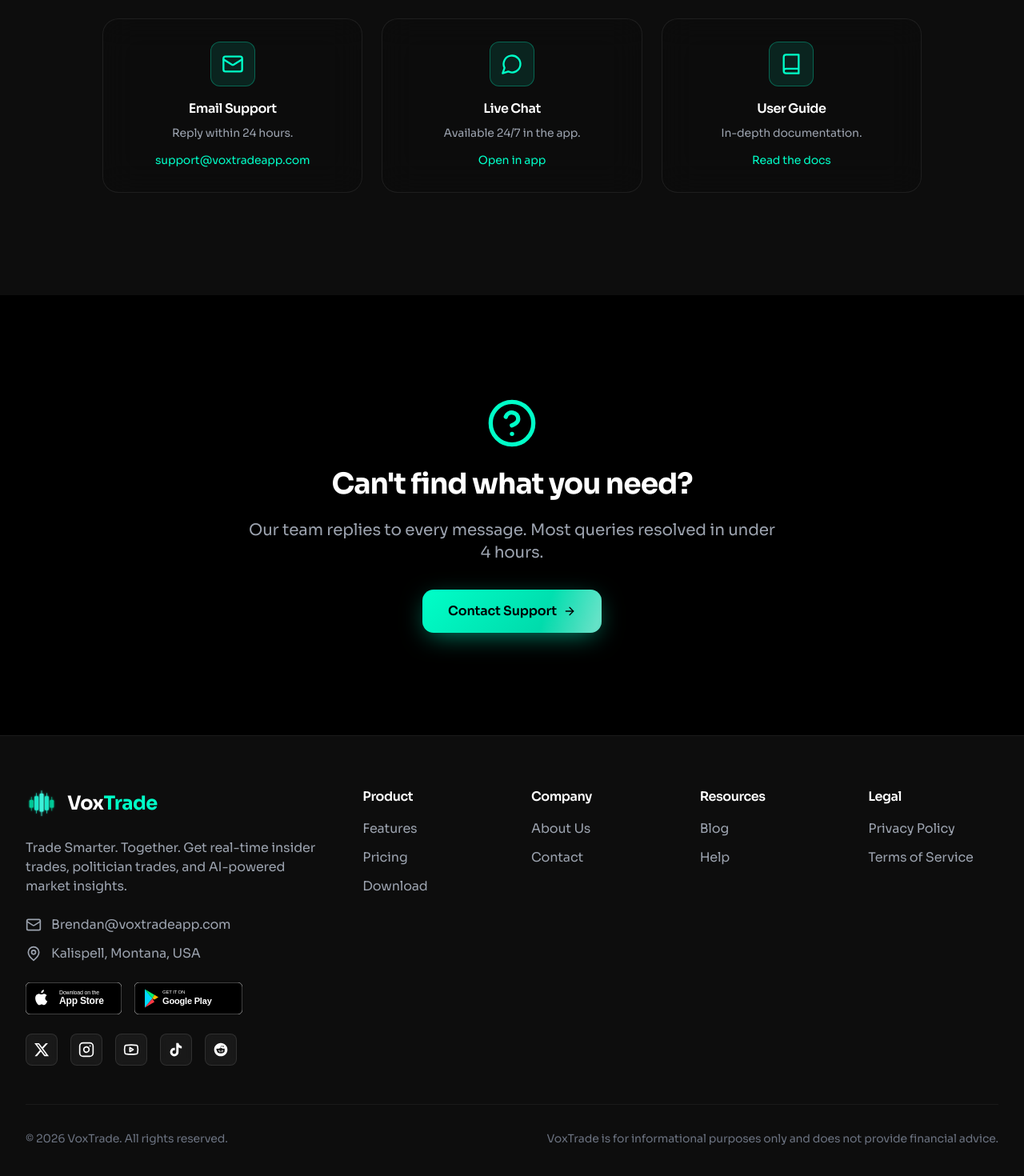
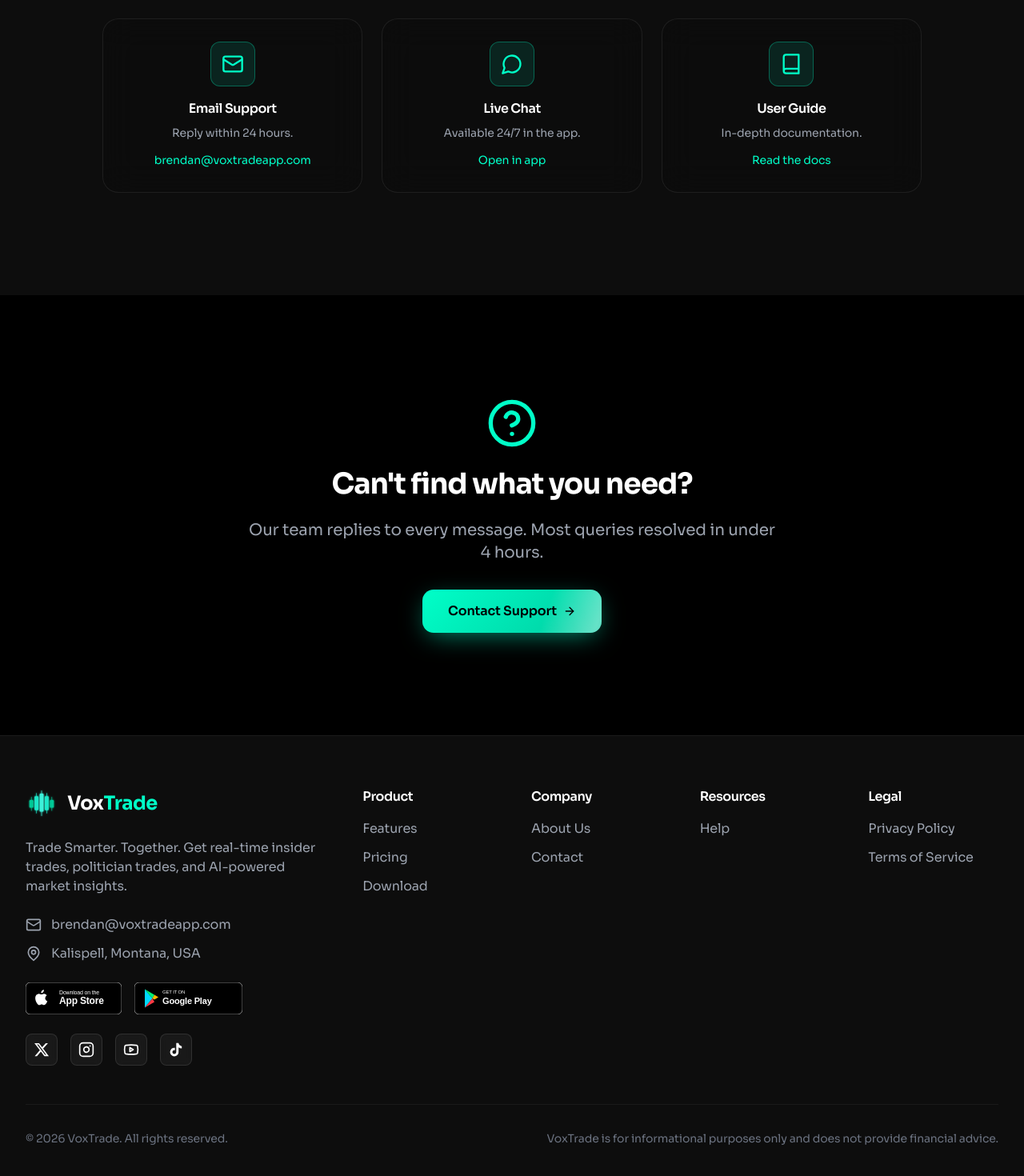
Before and after one commit to Hassan663/voxtrade_Website, a Next.js app in the folder frontend/: page /help in a window 1280 px wide. Shown: the part 2787-4257 px from the top of the page at 80% size. Built offline with nearby package versions, Linux system fonts and the light colour scheme.

Commit message:
Update contact info, remove biometric/blog/reddit, brand AIChatBot icon, MT governing law

```diff
--- a/frontend/src/app/about/page.tsx
+++ b/frontend/src/app/about/page.tsx
@@ -77,7 +77,7 @@ export default function AboutPage() {
               <h2 className="text-4xl font-bold mb-6">Our Story</h2>
               <div className="space-y-4 text-gray-400">
                 <p>
-                  VoxTrade started in 2024 when our founder noticed something troubling:
+                  VoxTrade started in 2025 when our founder noticed something troubling:
                   while institutional investors had real-time access to insider trading data
                   and political trade disclosures, retail investors were left in the dark.
                 </p>
--- a/frontend/src/app/blog/page.tsx
+++ b/frontend/src/app/blog/page.tsx
@@ -2,7 +2,6 @@
 
 import { motion } from 'framer-motion'
 import { Calendar, Clock, ArrowRight, TrendingUp, User } from 'lucide-react'
-import Link from 'next/link'
 import Navbar from '@/components/Navbar'
 import Footer from '@/components/Footer'
 
@@ -131,7 +130,7 @@ export default function BlogPage() {
             whileInView={{ opacity: 1, y: 0 }}
             viewport={{ once: true }}
           >
-            <Link href={`/blog/${featuredPost.slug}`}>
+            <div>
               <div className="grid lg:grid-cols-2 gap-8 bg-dark-100 rounded-2xl border border-dark-400 overflow-hidden hover:border-primary/50 transition-all">
                 {/* Image */}
                 <div className="h-64 lg:h-auto bg-gradient-to-br from-primary/20 to-primary/5 flex items-center justify-center">
@@ -163,7 +162,7 @@ export default function BlogPage() {
                   </div>
                 </div>
               </div>
-            </Link>
+            </div>
           </motion.div>
         </div>
       </section>
@@ -180,7 +179,7 @@ export default function BlogPage() {
                 viewport={{ once: true }}
                 transition={{ delay: index * 0.1 }}
               >
-                <Link href={`/blog/${post.slug}`}>
+                <div>
                   <div className="card h-full flex flex-col group">
                     {/* Thumbnail */}
                     <div className="h-48 bg-gradient-to-br from-primary/10 to-primary/5 rounded-xl mb-4 flex items-center justify-center">
@@ -202,7 +201,7 @@ export default function BlogPage() {
                       <span>{post.readTime}</span>
                     </div>
                   </div>
-                </Link>
+                </div>
               </motion.article>
             ))}
           </div>
--- a/frontend/src/app/contact/page.tsx
+++ b/frontend/src/app/contact/page.tsx
@@ -32,13 +32,13 @@ export default function ContactPage() {
     {
       icon: Mail,
       title: 'Email Us',
-      value: 'support@voxtradeapp.com',
+      value: 'brendan@voxtradeapp.com',
       description: 'We respond within 24 hours',
     },
     {
       icon: MapPin,
       title: 'Location',
-      value: 'Denver, Colorado',
+      value: 'Kalispell, Montana, USA',
       description: 'United States',
     },
     {
@@ -239,10 +239,10 @@ export default function ContactPage() {
                   For urgent billing or account issues, email us directly:
                 </p>
                 <a
-                  href="mailto:urgent@voxtradeapp.com"
+                  href="mailto:brendan@voxtradeapp.com"
                   className="text-primary font-medium hover:underline"
                 >
-                  urgent@voxtradeapp.com
+                  brendan@voxtradeapp.com
                 </a>
               </div>
             </motion.div>
--- a/frontend/src/app/download/page.tsx
+++ b/frontend/src/app/download/page.tsx
@@ -26,7 +26,7 @@ export default function DownloadPage() {
   const reasons = [
     { icon: Zap, title: 'Real-Time Data', desc: 'SEC filings, news, and price action streamed live to your device.' },
     { icon: Bell, title: 'Push Alerts', desc: 'Be the first to know about every market-moving signal.' },
-    { icon: Shield, title: 'Bank-Level Security', desc: 'AES-256 encryption, biometric login, zero-knowledge architecture.' },
+    { icon: Shield, title: 'Bank-Level Security', desc: 'AES-256 encryption, zero-knowledge architecture.' },
   ]
 
   const reviews = [
--- a/frontend/src/app/features/page.tsx
+++ b/frontend/src/app/features/page.tsx
@@ -123,7 +123,7 @@ export default function FeaturesPage() {
         {
           icon: Shield,
           title: 'Bank-Level Security',
-          description: 'AES-256 encryption at rest, TLS 1.3 in transit, biometric auth, and zero-knowledge architecture.',
+          description: 'AES-256 encryption at rest, TLS 1.3 in transit, and zero-knowledge architecture.',
           color: 'from-gray-500 to-slate-500',
         },
       ],
--- a/frontend/src/app/help/page.tsx
+++ b/frontend/src/app/help/page.tsx
@@ -223,7 +223,7 @@ export default function HelpPage() {
 
           <div className="grid md:grid-cols-3 gap-6 max-w-5xl mx-auto">
             <motion.a
-              href="mailto:support@voxtradeapp.com"
+              href="mailto:brendan@voxtradeapp.com"
               initial={{ opacity: 0, y: 20 }}
               whileInView={{ opacity: 1, y: 0 }}
               viewport={{ once: true }}
@@ -235,7 +235,7 @@ export default function HelpPage() {
               </div>
               <h3 className="font-semibold mb-2">Email Support</h3>
               <p className="text-gray-400 text-sm mb-3">Reply within 24 hours.</p>
-              <span className="text-primary text-sm">support@voxtradeapp.com</span>
+              <span className="text-primary text-sm">brendan@voxtradeapp.com</span>
             </motion.a>
 
             <motion.div
@@ -284,7 +284,7 @@ export default function HelpPage() {
             <p className="text-xl text-gray-400 mb-8 max-w-2xl mx-auto">
               Our team replies to every message. Most queries resolved in under 4 hours.
             </p>
-            <Link href="mailto:support@voxtradeapp.com" className="btn-primary inline-flex items-center gap-2">
+            <Link href="mailto:brendan@voxtradeapp.com" className="btn-primary inline-flex items-center gap-2">
               Contact Support <ArrowRight className="w-4 h-4" />
             </Link>
           </motion.div>
--- a/frontend/src/app/privacy/page.tsx
+++ b/frontend/src/app/privacy/page.tsx
@@ -129,8 +129,8 @@ export default function PrivacyPage() {
                     If you have questions about this Privacy Policy, please contact us at:
                   </p>
                   <div className="mt-4 bg-dark-100 rounded-xl p-6 border border-dark-400">
-                    <p className="text-gray-300">Email: privacy@voxtradeapp.com</p>
-                    <p className="text-gray-300">Address: Denver, Colorado, USA</p>
+                    <p className="text-gray-300">Email: brendan@voxtradeapp.com</p>
+                    <p className="text-gray-300">Address: Kalispell, Montana, USA</p>
                   </div>
                 </section>
               </div>
--- a/frontend/src/app/terms/page.tsx
+++ b/frontend/src/app/terms/page.tsx
@@ -150,7 +150,7 @@ export default function TermsPage() {
                   <h2 className="text-2xl font-semibold mb-4 text-primary">12. Governing Law</h2>
                   <p className="text-gray-300 leading-relaxed">
                     These terms shall be governed by and construed in accordance with the laws of
-                    the State of Colorado, without regard to conflict of law provisions.
+                    the State of Montana, without regard to conflict of law provisions.
                   </p>
                 </section>
 
@@ -160,8 +160,8 @@ export default function TermsPage() {
                     For questions about these Terms of Service:
                   </p>
                   <div className="mt-4 bg-dark-100 rounded-xl p-6 border border-dark-400">
-                    <p className="text-gray-300">Email: legal@voxtradeapp.com</p>
-                    <p className="text-gray-300">Address: Denver, Colorado, USA</p>
+                    <p className="text-gray-300">Email: brendan@voxtradeapp.com</p>
+                    <p className="text-gray-300">Address: Kalispell, Montana, USA</p>
                   </div>
                 </section>
               </div>
--- a/frontend/src/components/AIChatBot.tsx
+++ b/frontend/src/components/AIChatBot.tsx
@@ -123,7 +123,18 @@ const AIChatBot = () => {
               exit={{ rotate: 90, opacity: 0 }}
               className="relative"
             >
-              <BrainCircuit className="w-6 h-6 sm:w-7 sm:h-7 text-black" strokeWidth={2.5} />
+              <svg width="30" height="30" viewBox="0 0 100 100" fill="none" xmlns="http://www.w3.org/2000/svg" className="w-7 h-7 sm:w-8 sm:h-8">
+                <rect x="17.2" y="30" width="1.6" height="44" rx="0.8" fill="#0a0a0a"/>
+                <rect x="33.2" y="18" width="1.6" height="64" rx="0.8" fill="#0a0a0a"/>
+                <rect x="49.2" y="10" width="1.6" height="80" rx="0.8" fill="#0a0a0a"/>
+                <rect x="65.2" y="18" width="1.6" height="64" rx="0.8" fill="#0a0a0a"/>
+                <rect x="81.2" y="30" width="1.6" height="44" rx="0.8" fill="#0a0a0a"/>
+                <rect x="12" y="40" width="12" height="24" rx="3" fill="#0a0a0a"/>
+                <rect x="28" y="28" width="12" height="44" rx="3" fill="#0a0a0a"/>
+                <rect x="44" y="20" width="12" height="56" rx="3" fill="#0a0a0a"/>
+                <rect x="60" y="28" width="12" height="44" rx="3" fill="#0a0a0a"/>
+                <rect x="76" y="40" width="12" height="24" rx="3" fill="#0a0a0a"/>
+              </svg>
             </motion.span>
           )}
         </AnimatePresence>
--- a/frontend/src/components/FAQ.tsx
+++ b/frontend/src/components/FAQ.tsx
@@ -147,7 +147,7 @@ const FAQ = () => {
         >
           <p className="text-gray-400 mb-4">Still have questions?</p>
           <a
-            href="mailto:support@voxtradeapp.com"
+            href="mailto:brendan@voxtradeapp.com"
             className="text-primary hover:text-primary-600 font-semibold transition-colors"
           >
             Contact our support team →
--- a/frontend/src/components/Footer.tsx
+++ b/frontend/src/components/Footer.tsx
@@ -17,12 +17,6 @@ const TikTokIcon: ComponentType<{ className?: string }> = ({ className }) => (
   </svg>
 )
 
-const RedditIcon: ComponentType<{ className?: string }> = ({ className }) => (
-  <svg className={className} fill="currentColor" viewBox="0 0 24 24" aria-hidden="true">
-    <path d="M12 2C6.48 2 2 6.48 2 12s4.48 10 10 10 10-4.48 10-10S17.52 2 12 2zm5.8 11.33c.02.14.03.29.03.44 0 2.24-2.61 4.06-5.83 4.06s-5.83-1.82-5.83-4.06c0-.15.01-.3.03-.44-.51-.23-.86-.74-.86-1.33 0-.81.66-1.47 1.47-1.47.41 0 .78.17 1.05.44.93-.64 2.17-1.03 3.52-1.06l.72-3.24c.02-.09.07-.17.14-.22s.16-.07.25-.05l2.28.5c.15-.31.47-.53.84-.53.52 0 .94.42.94.94s-.42.94-.94.94-.94-.42-.94-.94l-2.04-.45-.63 2.87c1.32.04 2.53.43 3.45 1.06.27-.27.64-.44 1.05-.44.81 0 1.47.66 1.47 1.47 0 .59-.35 1.1-.86 1.33zM9.5 12.5c-.55 0-1 .45-1 1s.45 1 1 1 1-.45 1-1-.45-1-1-1zm5 0c-.55 0-1 .45-1 1s.45 1 1 1 1-.45 1-1-.45-1-1-1zm-4.75 3.38c.2.12.45.06.57-.14.34-.58 1.12-.97 2.04-.97s1.7.39 2.04.97c.12.2.37.26.57.14.2-.12.26-.37.14-.57-.47-.8-1.48-1.33-2.75-1.33s-2.28.53-2.75 1.33c-.12.2-.06.45.14.57z" />
-  </svg>
-)
-
 const Footer = () => {
   const footerLinks = {
     product: [
@@ -35,7 +29,6 @@ const Footer = () => {
       { name: 'Contact', href: '/contact' },
     ],
     resources: [
-      { name: 'Blog', href: '/blog' },
       { name: 'Help', href: '/help' },
     ],
     legal: [
@@ -49,7 +42,6 @@ const Footer = () => {
     { icon: Instagram, href: 'https://www.instagram.com/p/DYfihWwgvGn/', label: 'Instagram' },
     { icon: Youtube, href: 'https://www.youtube.com/channel/UC_PX5goQV27D3PQnRTxd54w', label: 'YouTube' },
     { icon: TikTokIcon, href: 'https://www.tiktok.com/@voxtradeapp?lang=en', label: 'TikTok' },
-    { icon: RedditIcon, href: 'https://www.reddit.com/user/VoxTradeApp/', label: 'Reddit' },
   ]
 
   return (
@@ -94,9 +86,9 @@ const Footer = () => {
 
             {/* Contact Info */}
             <div className="space-y-3 w-full md:w-auto">
-              <a href="mailto:Brendan@voxtradeapp.com" className="flex items-center justify-center md:justify-start gap-3 text-gray-400 hover:text-primary transition-colors text-sm sm:text-base">
+              <a href="mailto:brendan@voxtradeapp.com" className="flex items-center justify-center md:justify-start gap-3 text-gray-400 hover:text-primary transition-colors text-sm sm:text-base">
                 <Mail className="w-5 h-5 flex-shrink-0" />
-                <span className="break-all">Brendan@voxtradeapp.com</span>
+                <span className="break-all">brendan@voxtradeapp.com</span>
               </a>
               <div className="flex items-center justify-center md:justify-start gap-3 text-gray-400 text-sm sm:text-base">
                 <MapPin className="w-5 h-5 flex-shrink-0" />
```
